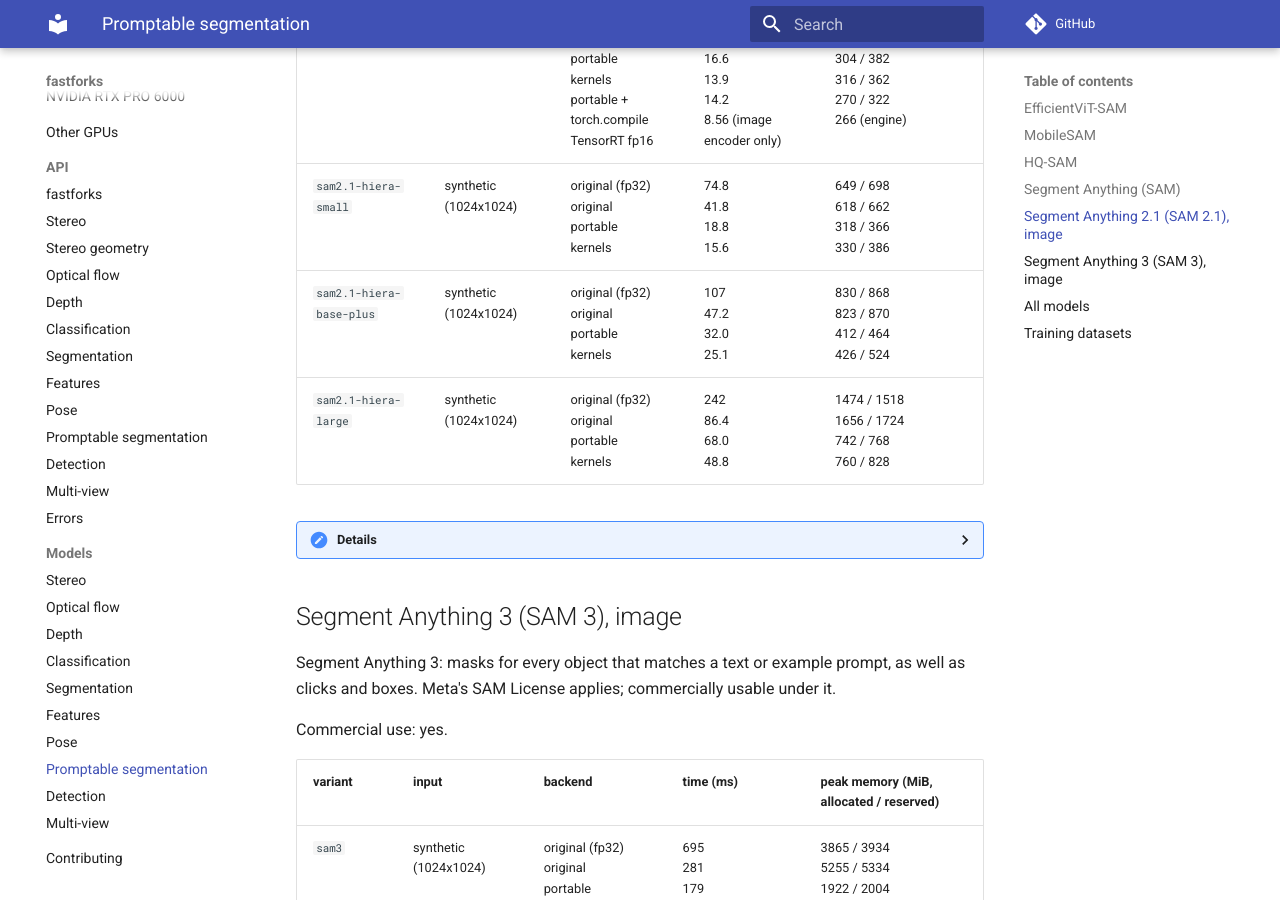
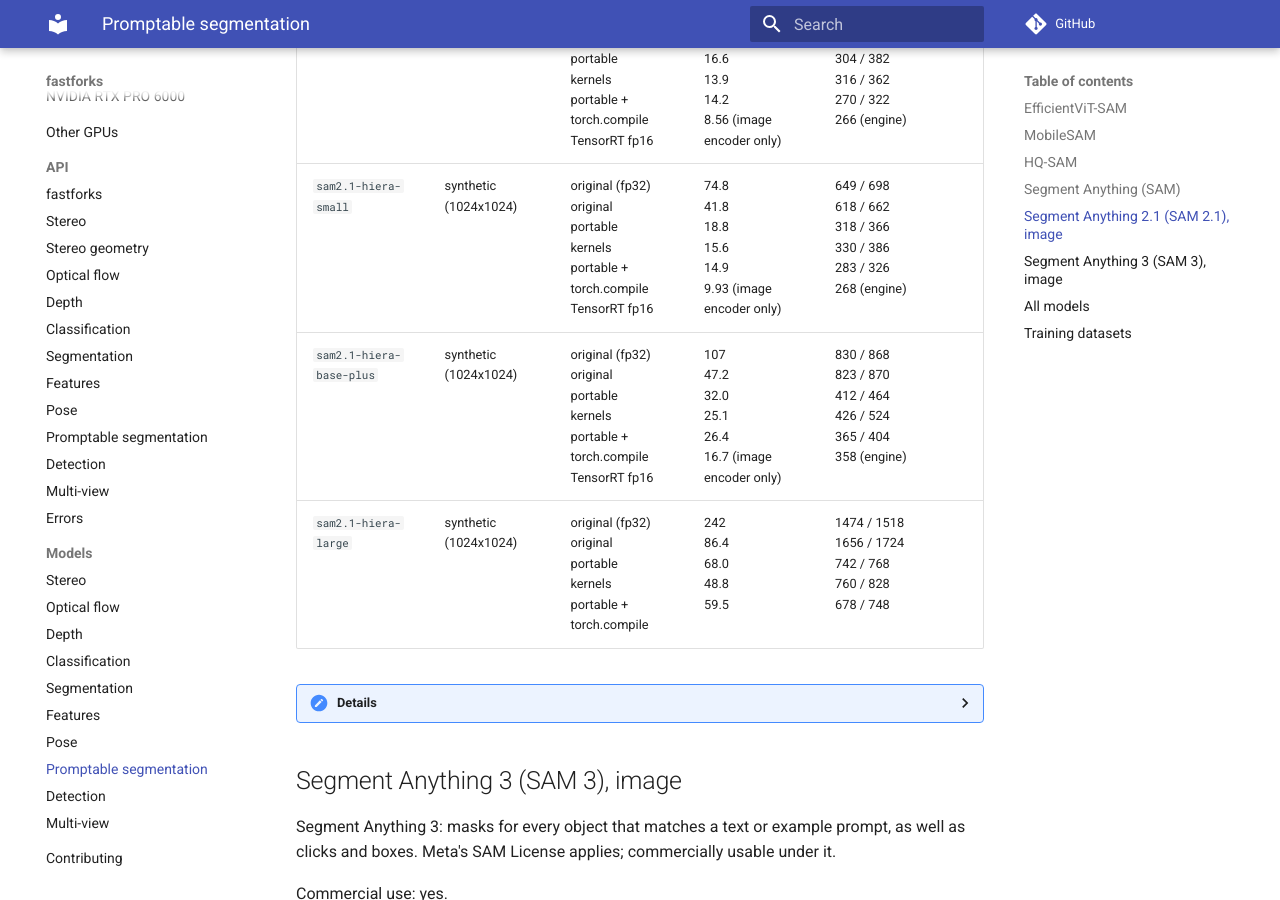
Before and after one commit to kleinicke/fastforks, an MkDocs documentation site: the page built from docs/models/promptable_segmentation.md, in a window 1280 px wide and 900 px high, scrolled down 5003 px. Built offline with MkDocs 1.6.1 and Material for MkDocs 9.7.7, drawn with Linux system fonts in a browser that asks for light colours; comment, search, counter and statistics services are not loaded.

Commit message:
Add compile and TensorRT speed rows for detection refs

```diff
--- a/docs/models/promptable_segmentation.md
+++ b/docs/models/promptable_segmentation.md
@@ -295,9 +295,9 @@ Commercial use: yes.
 | variant | input | backend | time (ms) | peak memory (MiB, allocated / reserved) |
 |---|---|---|---|---|
 | `sam2.1-hiera-tiny` | synthetic (1024x1024) | original (fp32)<br>original<br>portable<br>kernels<br>portable + torch.compile<br>TensorRT fp16 | 66.3<br>38.0<br>16.6<br>13.9<br>14.2<br>8.56 (image encoder only) | 622 / 676<br>577 / 636<br>304 / 382<br>316 / 362<br>270 / 322<br>266 (engine) |
-| `sam2.1-hiera-small` | synthetic (1024x1024) | original (fp32)<br>original<br>portable<br>kernels | 74.8<br>41.8<br>18.8<br>15.6 | 649 / 698<br>618 / 662<br>318 / 366<br>330 / 386 |
-| `sam2.1-hiera-base-plus` | synthetic (1024x1024) | original (fp32)<br>original<br>portable<br>kernels | 107<br>47.2<br>32.0<br>25.1 | 830 / 868<br>823 / 870<br>412 / 464<br>426 / 524 |
-| `sam2.1-hiera-large` | synthetic (1024x1024) | original (fp32)<br>original<br>portable<br>kernels | 242<br>86.4<br>68.0<br>48.8 | 1474 / 1518<br>1656 / 1724<br>742 / 768<br>760 / 828 |
+| `sam2.1-hiera-small` | synthetic (1024x1024) | original (fp32)<br>original<br>portable<br>kernels<br>portable + torch.compile<br>TensorRT fp16 | 74.8<br>41.8<br>18.8<br>15.6<br>14.9<br>9.93 (image encoder only) | 649 / 698<br>618 / 662<br>318 / 366<br>330 / 386<br>283 / 326<br>268 (engine) |
+| `sam2.1-hiera-base-plus` | synthetic (1024x1024) | original (fp32)<br>original<br>portable<br>kernels<br>portable + torch.compile<br>TensorRT fp16 | 107<br>47.2<br>32.0<br>25.1<br>26.4<br>16.7 (image encoder only) | 830 / 868<br>823 / 870<br>412 / 464<br>426 / 524<br>365 / 404<br>358 (engine) |
+| `sam2.1-hiera-large` | synthetic (1024x1024) | original (fp32)<br>original<br>portable<br>kernels<br>portable + torch.compile | 242<br>86.4<br>68.0<br>48.8<br>59.5 | 1474 / 1518<br>1656 / 1724<br>742 / 768<br>760 / 828<br>678 / 748 |
 
 <details><summary>Details</summary>
 
@@ -312,6 +312,9 @@ Commercial use: yes.
 - Input size: any H x W >= 1, resized inside to the fixed encoder input 1024x1024 (the default export size)
 - Tested up to (portable, fp16, RTX 5060 Ti 16 GB): `sam2.1-hiera-tiny` 1080x1920 (0.3 GiB peak allocated, 0.4 reserved); `sam2.1-hiera-small` 1080x1920 (0.3 GiB peak allocated, 0.4 reserved); `sam2.1-hiera-base-plus` 1080x1920 (0.4 GiB peak allocated, 0.6 reserved); `sam2.1-hiera-large` 1080x1920 (0.7 GiB peak allocated, 0.9 reserved)
 - `sam2.1-hiera-tiny` 1024x1024, first call: portable + torch.compile 13 s (cold Inductor cache), TensorRT fp16 34 s (ONNX + engine).
+- `sam2.1-hiera-small` 1024x1024, first call: portable + torch.compile 24 s (cold Inductor cache), TensorRT fp16 40 s (ONNX + engine).
+- `sam2.1-hiera-base-plus` 1024x1024, first call: portable + torch.compile 28 s (cold Inductor cache), TensorRT fp16 44 s (ONNX + engine).
+- `sam2.1-hiera-large` 1024x1024, first call: portable + torch.compile 39 s (cold Inductor cache).
 - `sam2.1-hiera-tiny` original 1024x1024: torch.autocast(float16) around the call
 - `sam2.1-hiera-small` original 1024x1024: torch.autocast(float16) around the call
 - `sam2.1-hiera-base-plus` original 1024x1024: torch.autocast(float16) around the call
```
Also changed, not shown: docs/benchmarks.md (+3 -0 lines), 1 other file.
